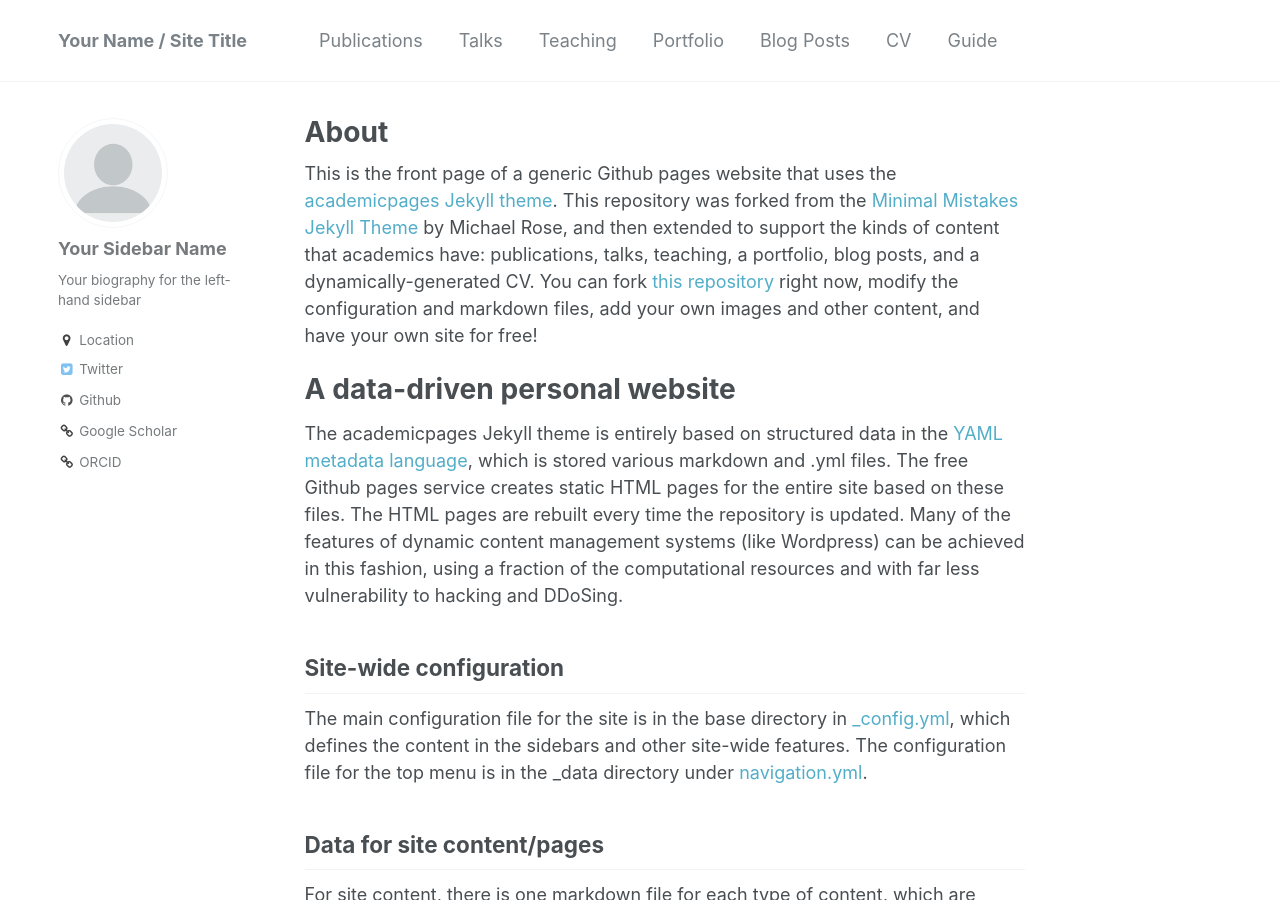
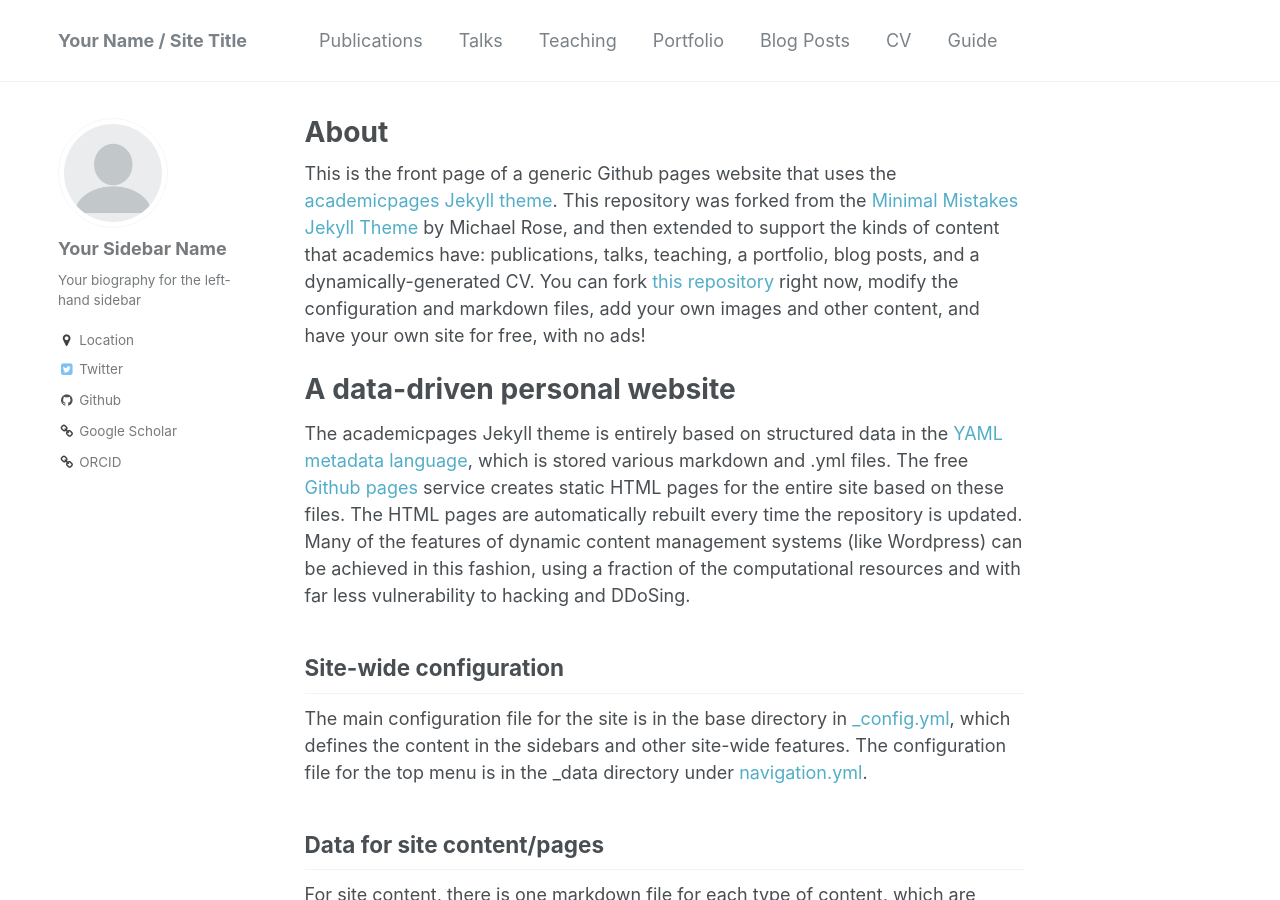
Before and after one commit to xoofee/xoofee.github.io, a Jekyll site: the page built from _pages/about.md, in a window 1280 px wide and 900 px high. Built offline with Jekyll 4.4.1, drawn with Linux system fonts in a browser that asks for light colours.

Commit message:
Update about.md

```diff
--- a/_pages/about.md
+++ b/_pages/about.md
@@ -8,11 +8,11 @@ redirect_from:
   - /about.html
 ---
 
-This is the front page of a generic Github pages website that uses the [academicpages Jekyll theme](https://github.com/academicpages/academicpages.github.io). This repository was forked from the [Minimal Mistakes Jekyll Theme](https://mmistakes.github.io/minimal-mistakes/) by Michael Rose, and then extended to support the kinds of content that academics have: publications, talks, teaching, a portfolio, blog posts, and a dynamically-generated CV. You can fork [this repository]((https://github.com/academicpages/academicpages.github.io)) right now, modify the configuration and markdown files, add your own images and other content, and have your own site for free!
+This is the front page of a generic Github pages website that uses the [academicpages Jekyll theme](https://github.com/academicpages/academicpages.github.io). This repository was forked from the [Minimal Mistakes Jekyll Theme](https://mmistakes.github.io/minimal-mistakes/) by Michael Rose, and then extended to support the kinds of content that academics have: publications, talks, teaching, a portfolio, blog posts, and a dynamically-generated CV. You can fork [this repository]((https://github.com/academicpages/academicpages.github.io)) right now, modify the configuration and markdown files, add your own images and other content, and have your own site for free, with no ads!
 
 A data-driven personal website
 ======
-The academicpages Jekyll theme is entirely based on structured data in the [YAML metadata language](http://docs.ansible.com/ansible/YAMLSyntax.html), which is stored various markdown and .yml files. The free Github pages service creates static HTML pages for the entire site based on these files. The HTML pages are rebuilt every time the repository is updated. Many of the features of dynamic content management systems (like Wordpress) can be achieved in this fashion, using a fraction of the computational resources and with far less vulnerability to hacking and DDoSing.
+The academicpages Jekyll theme is entirely based on structured data in the [YAML metadata language](http://docs.ansible.com/ansible/YAMLSyntax.html), which is stored various markdown and .yml files. The free [Github pages](https://pages.github.com/) service creates static HTML pages for the entire site based on these files. The HTML pages are automatically rebuilt every time the repository is updated. Many of the features of dynamic content management systems (like Wordpress) can be achieved in this fashion, using a fraction of the computational resources and with far less vulnerability to hacking and DDoSing.
 
 Site-wide configuration
 ------
```
